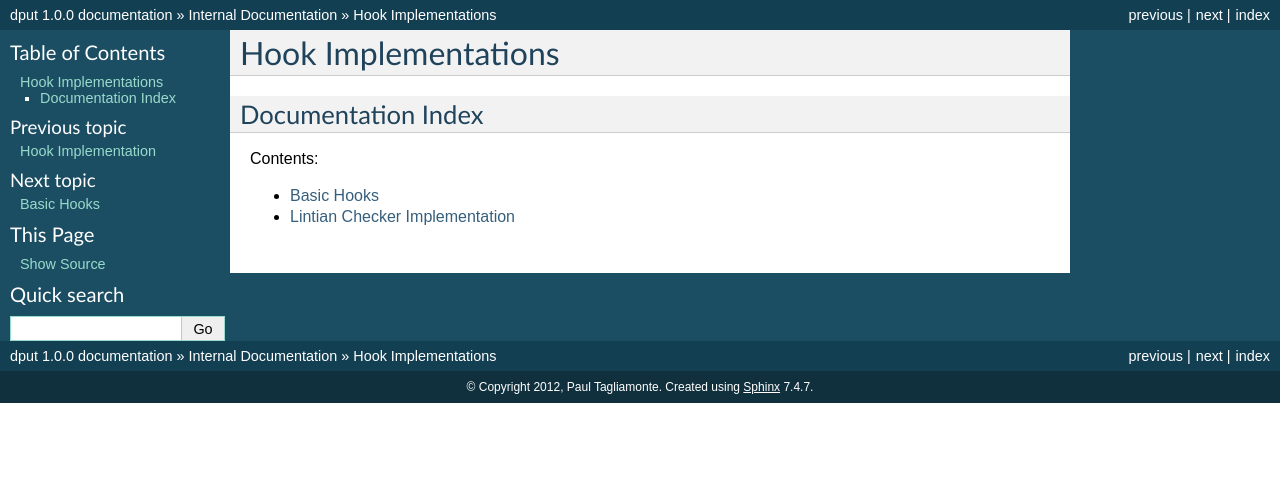
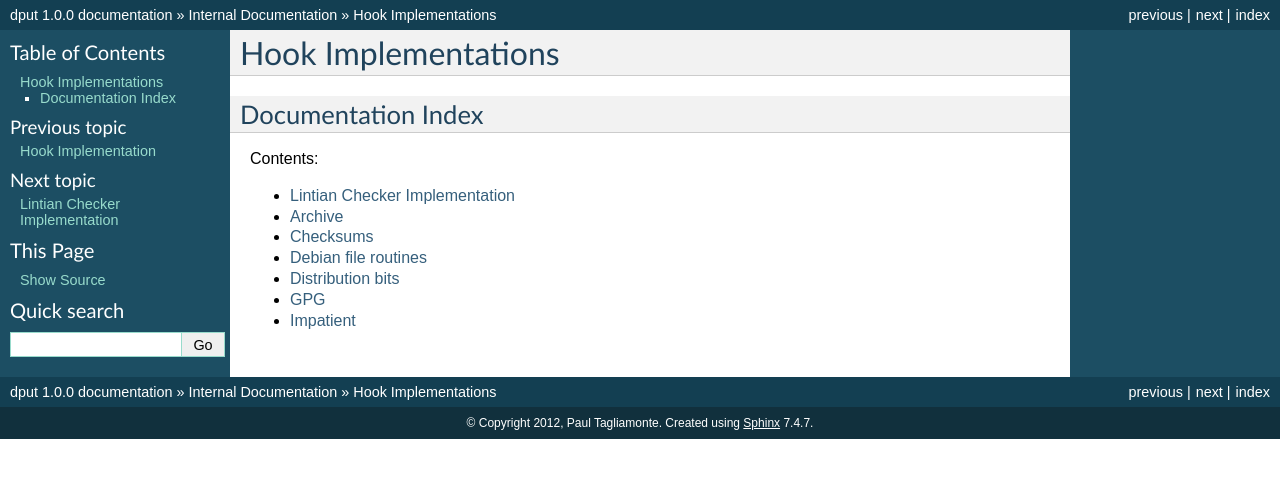
Before and after one commit to Debian/dput-ng, a Sphinx documentation site: the page built from docs/library/hooks/index.rst, in a window 1280 px wide. Shown: the top 478 px of the page. Built offline with Sphinx 7.4.7, drawn with Linux system fonts in a browser that asks for light colours; formulas are drawn with MathJax 3.

Commit message:
fixing everything arno broke :)

```diff
--- /dev/null
+++ b/docs/library/hooks/archive.rst
@@ -0,0 +1,5 @@
+Archive
+=======
+
+.. automodule:: dput.hooks.archive
+   :members:
--- a/docs/library/hooks/basics.rst
+++ /dev/null
@@ -1,5 +0,0 @@
-Basic Hooks
-===========
-
-.. automodule:: dput.hooks.basics
-   :members:
--- /dev/null
+++ b/docs/library/hooks/checksum.rst
@@ -0,0 +1,5 @@
+Checksums
+=========
+
+.. automodule:: dput.hooks.checksum
+   :members:
--- /dev/null
+++ b/docs/library/hooks/deb.rst
@@ -0,0 +1,5 @@
+Debian file routines
+====================
+
+.. automodule:: dput.hooks.deb
+   :members:
--- /dev/null
+++ b/docs/library/hooks/distribution.rst
@@ -0,0 +1,5 @@
+Distribution bits
+=================
+
+.. automodule:: dput.hooks.distribution
+   :members:
--- /dev/null
+++ b/docs/library/hooks/gpg.rst
@@ -0,0 +1,5 @@
+GPG
+===
+
+.. automodule:: dput.hooks.gpg
+   :members:
--- /dev/null
+++ b/docs/library/hooks/impatient.rst
@@ -0,0 +1,5 @@
+Impatient
+=========
+
+.. automodule:: dput.hooks.impatient
+   :members:
--- a/docs/library/hooks/index.rst
+++ b/docs/library/hooks/index.rst
@@ -10,5 +10,10 @@ Contents:
 .. toctree::
    :maxdepth: 2
 
-   basics
    lintian
+   archive
+   checksum
+   deb
+   distribution
+   gpg
+   impatient
```
Also changed, not shown: docs/reference/hooks.rst (+5 -5 lines).
